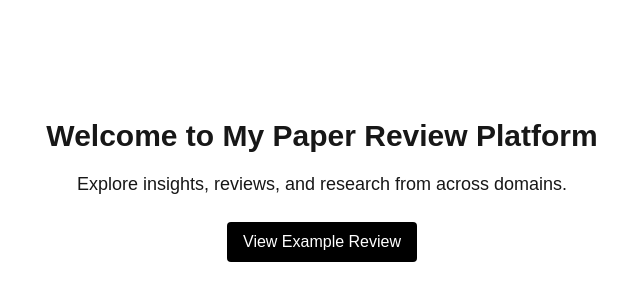
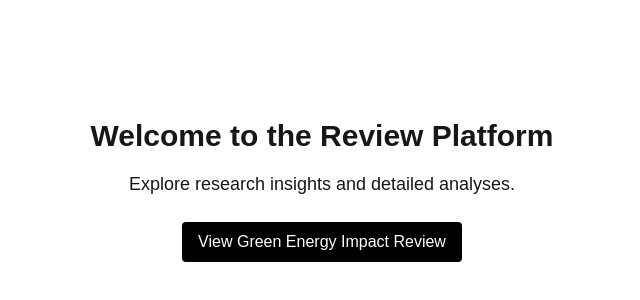
Before and after one commit to MateoLPozo2/reviews_service, a Next.js app: page / in a window 1280 px wide. Shown: the part 210-510 px from the top of the page, without its empty margins (318-958 px from the left). Built offline with nearby package versions, Linux system fonts and the light colour scheme.

Commit message:
Update homepage on v01

```diff
--- a/pages/index.js
+++ b/pages/index.js
@@ -4,16 +4,16 @@ export default function Home() {
   return (
     <div className="min-h-screen flex flex-col justify-center items-center px-4">
       <h1 className="text-3xl font-bold mb-4 text-center">
-        Welcome to My Paper Review Platform
+        Welcome to the Review Platform
       </h1>
       <p className="text-center mb-6 text-lg">
-        Explore insights, reviews, and research from across domains.
+        Explore research insights and detailed analyses.
       </p>
       <Link
         href="/mlp/reviews/121/green-energy-impact"
         className="px-4 py-2 bg-black text-white rounded hover:bg-gray-800 transition"
       >
-        View Example Review
+        View Green Energy Impact Review
       </Link>
     </div>
   );
```
